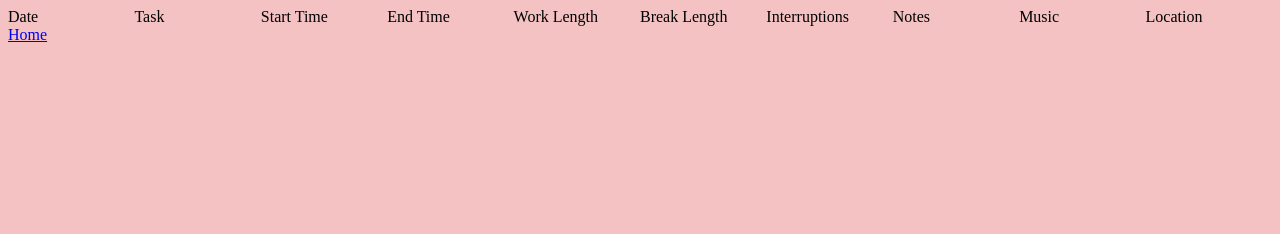
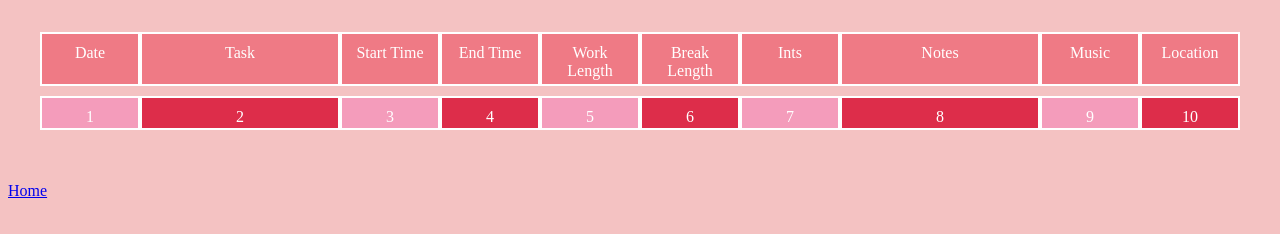
Before and after one commit to jfurdzik/Goggl-Extensions, a plain HTML site: page html/task.html in a window 1280 px wide. Drawn offline with Linux system fonts and the light colour scheme.

Commit message:
issa cute grid now :)

```diff
--- a/html/style.css
+++ b/html/style.css
@@ -3,7 +3,35 @@ body {
 }
 
 #task-table {
+
     display: grid;
-    grid-template-columns: 10% 10% 10% 10% 10% 10% 10% 10% 10% 10%;
-    grid-template-rows: 50% 50%;
+    grid-template-columns: 1fr 2fr 1fr 1fr 1fr 1fr 1fr 2fr 1fr 1fr;
+    grid-template-rows: 1fr 1fr;
+    margin: 2rem;
+    grid-gap: 10px 0px;
+
 }
+
+.cell {
+    color: white;
+    text-align: center;
+    padding: 10px;
+    border: 2px solid rgb(255, 255, 255);
+    height: 10px;
+}
+
+.heading {
+    height: 30px;
+}
+
+#cell-1, #cell-3, #cell-5, #cell-7, #cell-9 {
+    background: #f49cbb;
+}
+
+#cell-2, #cell-4, #cell-6, #cell-8, #cell-10 {
+    background: #dd2d4a;
+}
+
+.heading {
+    background:#ef7a85;
+}
--- a/html/task.html
+++ b/html/task.html
@@ -6,16 +6,28 @@
     </head>
     <body>
         <div id="task-table">
-            <div class="heading" id="date">Date</div>
-            <div class="heading" id="date">Task</div>
-            <div class="heading" id="start">Start Time</div>
-            <div class="heading" id="end">End Time</div>
-            <div class="heading" id="wlen">Work Length</div>
-            <div class="heading" id="blen">Break Length</div>
-            <div class="heading" id="ints">Interruptions</div>
-            <div class="heading" id="notes">Notes</div>
-            <div class="heading" id="music">Music</div>
-            <div class="heading" id="location">Location</div>
+            <div class="cell heading" id="date">Date</div>
+            <div class="cell heading" id="task">Task</div>
+            <div class="cell heading" id="start">Start Time</div>
+            <div class="cell heading" id="end">End Time</div>
+            <div class="cell heading" id="wlen">Work Length</div>
+            <div class="cell heading" id="blen">Break Length</div>
+            <div class="cell heading" id="ints">Ints</div>
+            <div class="cell heading" id="notes">Notes</div>
+            <div class="cell heading" id="music">Music</div>
+            <div class="cell heading" id="location">Location</div>
+
+            <div class="cell test-row2" id="cell-1">1</div>
+            <div class="cell test-row2" id="cell-2">2</div>
+            <div class="cell test-row2" id="cell-3">3</div>
+            <div class="cell test-row2" id="cell-4">4</div>
+            <div class="cell test-row2" id="cell-5">5</div>
+            <div class="cell test-row2" id="cell-6">6</div>
+            <div class="cell test-row2" id="cell-7">7</div>
+            <div class="cell test-row2" id="cell-8">8</div>
+            <div class="cell test-row2" id="cell-9">9</div>
+            <div class="cell test-row2" id="cell-10">10</div>
+
         </div>
         <!-- <a href="file:///C:/Users/renee/Desktop/goggl/index.html">Home</a> -->
         <a href="index.html">Home</a>
```
